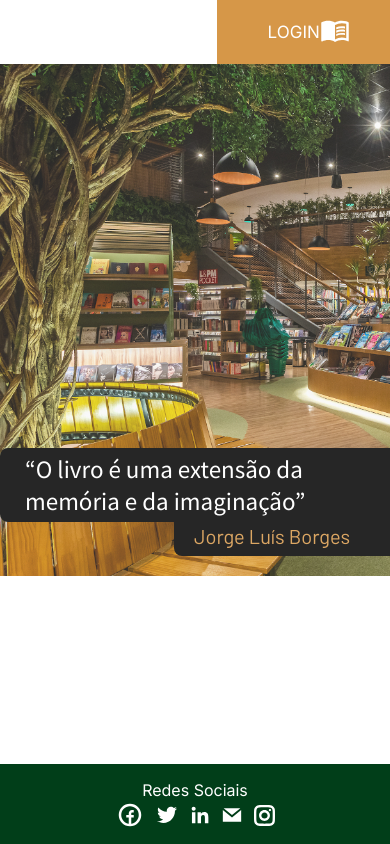
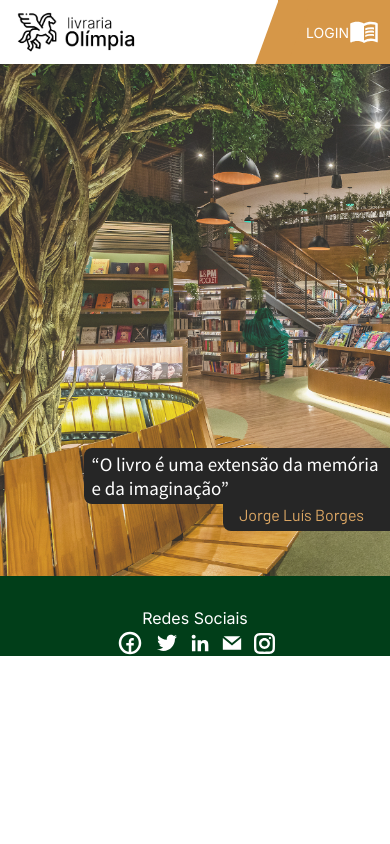
Before and after one commit to Sara-Lirio/Olimpia_App, a React (Vite) app: page / in a window 390 px wide. Built offline with nearby package versions, Linux system fonts and the light colour scheme.

Commit message:
Responsividade Home Login

```diff
--- a/src/Pages/Home/Home.module.css
+++ b/src/Pages/Home/Home.module.css
@@ -103,3 +103,51 @@ width: 36%;
     margin-left: 8em;
     font-size: 18px;
 }
+
+
+@media (max-width:425px) {
+    .container {
+        width: 80%;
+        margin-left: 5.25em;
+    }
+
+    .phase{
+        font-size: 19px;
+        padding: .2em .3em .2em .4em;
+    }
+
+    .author{
+        padding: .1em 2em .4em 1em;
+        font-size: 16px;
+    }
+}
+
+@media (max-width:375px) {
+    .container {
+        width: 90%;
+        margin-left: 3em;
+    }
+
+    .phase{
+        font-size: 17px;
+    }
+
+    .author{
+        padding: .1em 2em .4em 1em;
+        font-size: 15px;
+    }
+}
+
+@media (max-width:320px) {
+    .container {
+        margin-left: 1.9em;
+    }
+
+    .phase{
+        font-size: 16px;
+    }
+
+    .author{
+        font-size: 14px;
+    }
+}
--- a/src/Pages/Home/HomeLogin.jsx
+++ b/src/Pages/Home/HomeLogin.jsx
@@ -6,14 +6,15 @@ const HomeLogin = () => {
     return (
         <>
             <HeaderLogin/>
-            <div className={style.image}>
+            <section className={style.image}>
                 <div className={style.container}>
                     <p className={style.phase}>“O livro é uma extensão da memória e da imaginação”</p>
                     <p className={style.author}>Jorge Luís Borges</p>
-
                 </div>
-            </div>
-
+            </section>
+            <section>
+                {/* <p>A Livraria Olimpia é um gerenciador de livros e clientes. </p> */}
+            </section>
         </>
 
     )
--- a/src/components/Footer/Footer.module.css
+++ b/src/components/Footer/Footer.module.css
@@ -1,10 +1,10 @@
 .footer {
     background-color: #013E19;
     color: white;
-    position: fixed;
     bottom: 0;
     width: 100%;
     height: 5em;
+    padding-bottom: 1em;
 }
 
 .icons{
@@ -23,5 +23,6 @@
     display: flex;
     flex-direction: column;
     align-items: center;
-    margin-top: 1em;
+    padding-top: 2em;
+
 }
--- a/src/components/Header/Header.jsx
+++ b/src/components/Header/Header.jsx
@@ -27,8 +27,8 @@ const Header = () => {
                         <BiSearchAlt size={20} />
                 </form>
 
-                <p className={style.user}>
-                    <BiUserCircle size={28}/>
+                <p className={style.user} >
+                    <BiUserCircle size={35} color='#b3b3b3'/>
                     Usuário</p>
                 <Link to='/' className={style.btnExit}>Sair</Link>
 
--- a/src/components/Header/Header.module.css
+++ b/src/components/Header/Header.module.css
@@ -47,6 +47,8 @@
 .user {
     display: flex;
     align-items: center;
+    color: #474545;
+    font-size: 14px;
 }
 
 .btnExit {
@@ -184,11 +186,22 @@
 
 }
 
+@media (max-width:1024px) {
+    .logoOlimpia{
+        width: 9em;
+        margin-right: 39em;
+    }
+}
+
 @media (max-width:768px) {
     .container {
         width: 23em;
     }
 
+    .logoOlimpia{
+        padding: .7em;
+        margin-right: 24em;
+    }
 
     .logo{
         width: 12%;
@@ -237,6 +250,12 @@
         display:none
     }
 
+    .logoOlimpia{
+        width: 8em;
+        margin-right: 7em;
+        padding: .7em .2em;
+    }
+
     .container, .input {
         width: 15em;
         font-size: 10px;
@@ -246,4 +265,45 @@
         padding: em 1em;
         font-size: 9px;
     }
+
+    .btnLogin{
+        font-size: 14px;
+        padding: 0em 2em;
+        width: 8em;
+    }
 }
+
+@media (max-width:375px) {
+    .btnLogin{
+        font-size: 14px;
+        padding: 0em 1.5em;
+        width: 7.9em;
+    }
+
+    .logoOlimpia{
+        width: 7em;
+        margin-right: 6em;
+        padding: .8em .2em;
+    }
+}
+
+@media (max-width:320px) {
+    .btnLogin{
+        font-size: 14px;
+        padding: 0em 1.5em;
+        width: 7.9em;
+    }
+
+    .logoOlimpia{
+        width: 6em;
+        margin-right: 3em;
+        padding: 1em .2em;
+    }
+
+    .diagonal{
+        width: 2em;
+        margin-left: 1em;
+        margin-right: -1.3em;
+    }
+
+}
```
